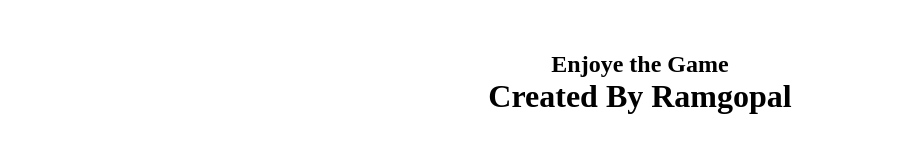
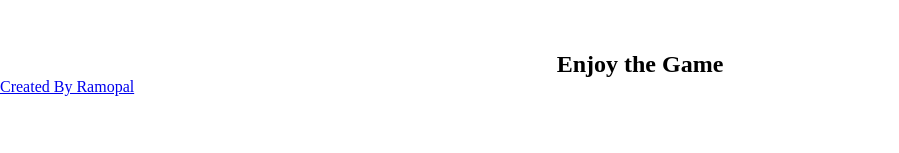
Before and after one commit to Ramgopal-Prajapati/RacingCar, a plain HTML site: page index.html in a window 1280 px wide. Shown: the part 519-672 px from the top of the page, without its empty margins (0-899 px from the left). Drawn offline with Linux system fonts and the light colour scheme.

Commit message:
Update index.html

```diff
--- a/index.html
+++ b/index.html
@@ -17,9 +17,8 @@
         <p id="score"></p>
         <button id="btn" onclick="location.reload()">Restart</button>
     </div><br><br>
-    <center> <h2>Enjoye the Game </h2></center>
-
-    <center> <h1>Created By Ramgopal</h1></center>
+    <center> <h2>Enjoy the Game </h2></center>
+ <a href="https://Ramgopal-prajapat.github.io/Ramgopal/" > Created By Ramopal</a>
     <audio id="jumpsound" src="jumpsound.mp3"></audio>
     <script src="main.js"></script>
 </body>
```
